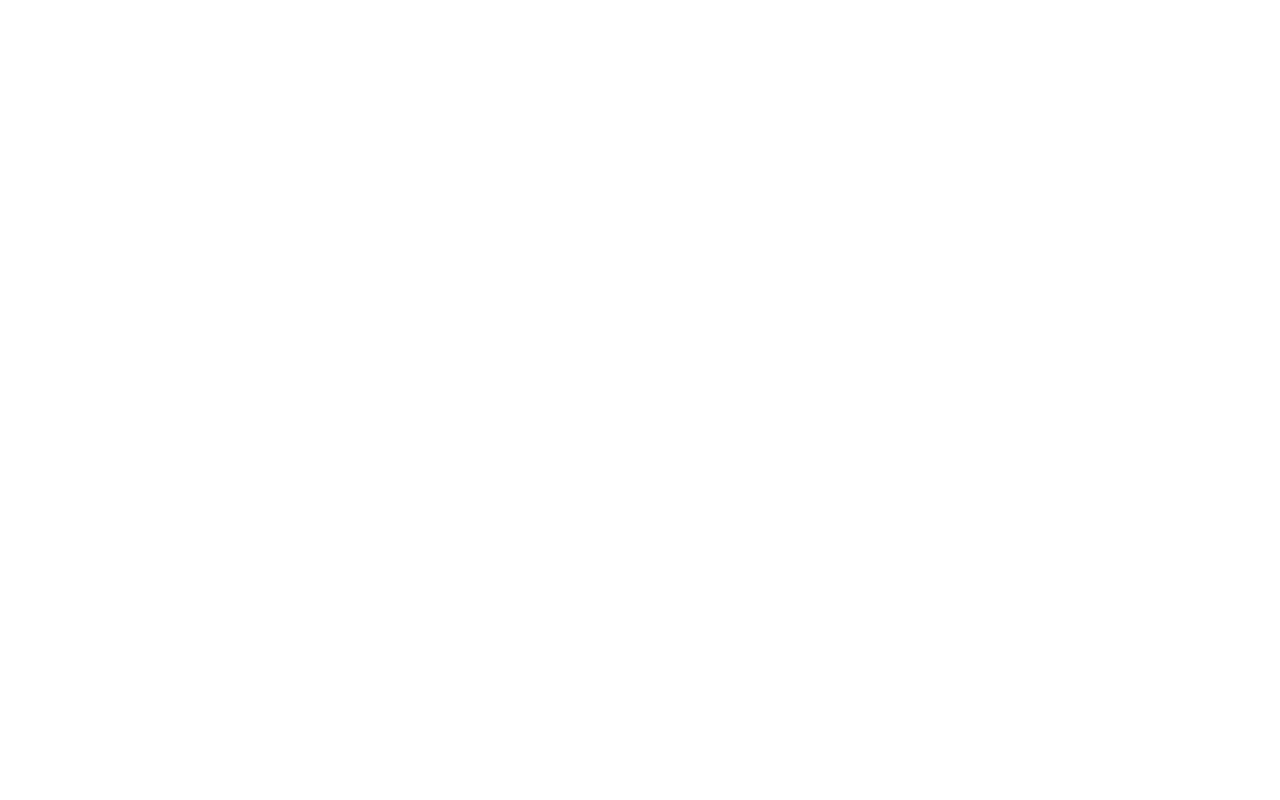
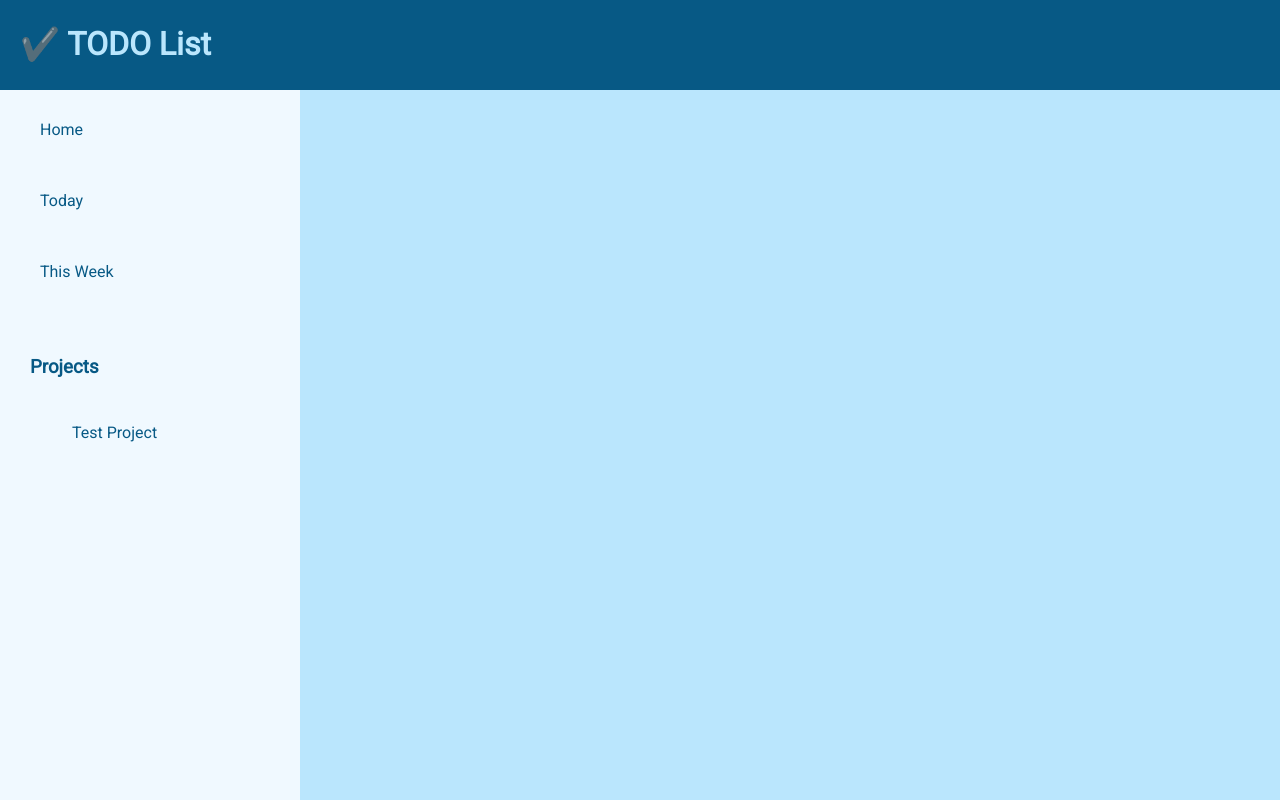
Before and after one commit to JKPearce/Todo-List, a website built with webpack: page dist/index.html in a window 1280 px wide. Built offline with nearby package versions, Linux system fonts and the light colour scheme.

Commit message:
Create nav section and style

```diff
--- a/dist/index.html
+++ b/dist/index.html
@@ -4,10 +4,30 @@
     <meta charset="UTF-8">
     <meta http-equiv="X-UA-Compatible" content="IE=edge">
     <meta name="viewport" content="width=device-width, initial-scale=1.0">
-    <title>Todo List</title>
+    <title>✔️ TODO List</title>
     <script src="main.js" defer></script>
+    <link rel="stylesheet" href="./style.css">
 </head>
 <body>
-
+    <header>
+        <h1>✔️ TODO List</h1>
+    </header>
+    <main>
+        <aside>
+            <nav>
+                <div class="top-section">
+                    <button class="nav-btn">Home</button>
+                    <button class="nav-btn">Today</button>
+                    <button class="nav-btn">This Week</button>
+                </div>
+                <div class="project-section">
+                    <h1>Projects</h1>
+                    <div class="project-btn-wrapper">
+                        <button class="project-btn">Test Project</button>
+                    </div>
+                </div>
+            </nav>
+        </aside>
+    </main>
 </body>
 </html>
--- /dev/null
+++ b/dist/style.css
@@ -0,0 +1,83 @@
+@import url('https://fonts.googleapis.com/css2?family=Roboto&display=swap');
+
+:root{
+    --primary-dark: #075985;
+    --secondary-dark: #0ea5e9;
+    --primary-light: #bae6fd;
+    --secondary-light: #f0f9ff;
+}
+
+*, *::before, *::after{
+    box-sizing: border-box;
+    padding: 0;
+    margin: 0;
+}
+
+body{
+    background-color: var(--primary-light);
+    color: var(--primary-dark);
+    font-family: 'Roboto', sans-serif;
+    line-height: 1.6;
+    min-height: 100vh;
+}
+
+main{
+    display: flex;
+}
+
+header{
+    width: 100%;
+    background-color: var(--primary-dark);
+    color: var(--primary-light);
+    padding: 20px;
+    display: flex;
+    align-items: center;
+    height: 90px;
+}
+
+aside{
+    width: 300px;
+    min-width: 250px;
+    height: calc(100vh - 90px );
+    background: var(--secondary-light);
+    padding: 20px;
+}
+
+nav{
+    display: flex;
+    flex-direction: column;
+    gap: 2rem;
+}
+
+nav button {
+    width: 100%;
+    padding: 10px 20px;
+    border-radius: 5px;
+    cursor: pointer;
+    border: none;
+    color: inherit;
+    font-family: inherit;
+    font-size: inherit;
+    outline: none;
+    background-color: inherit;
+    text-align: left;
+}
+
+nav button:hover{
+    background-color: var(--secondary-dark);
+}
+
+.top-section{
+    display: flex;
+    flex-direction: column;
+    gap: 2rem;
+}
+
+.project-section h1{
+    margin: 20px 0;
+    padding: 10px;
+}
+
+.project-section div{
+    margin-left: 2rem;
+}
--- a/package.json
+++ b/package.json
@@ -12,7 +12,7 @@
     "url": "git+https://github.com/JKPearce/Todo-List.git"
   },
   "keywords": [],
-  "author": "",
+  "author": "JKPearce",
   "license": "ISC",
   "bugs": {
     "url": "https://github.com/JKPearce/Todo-List/issues"
```
